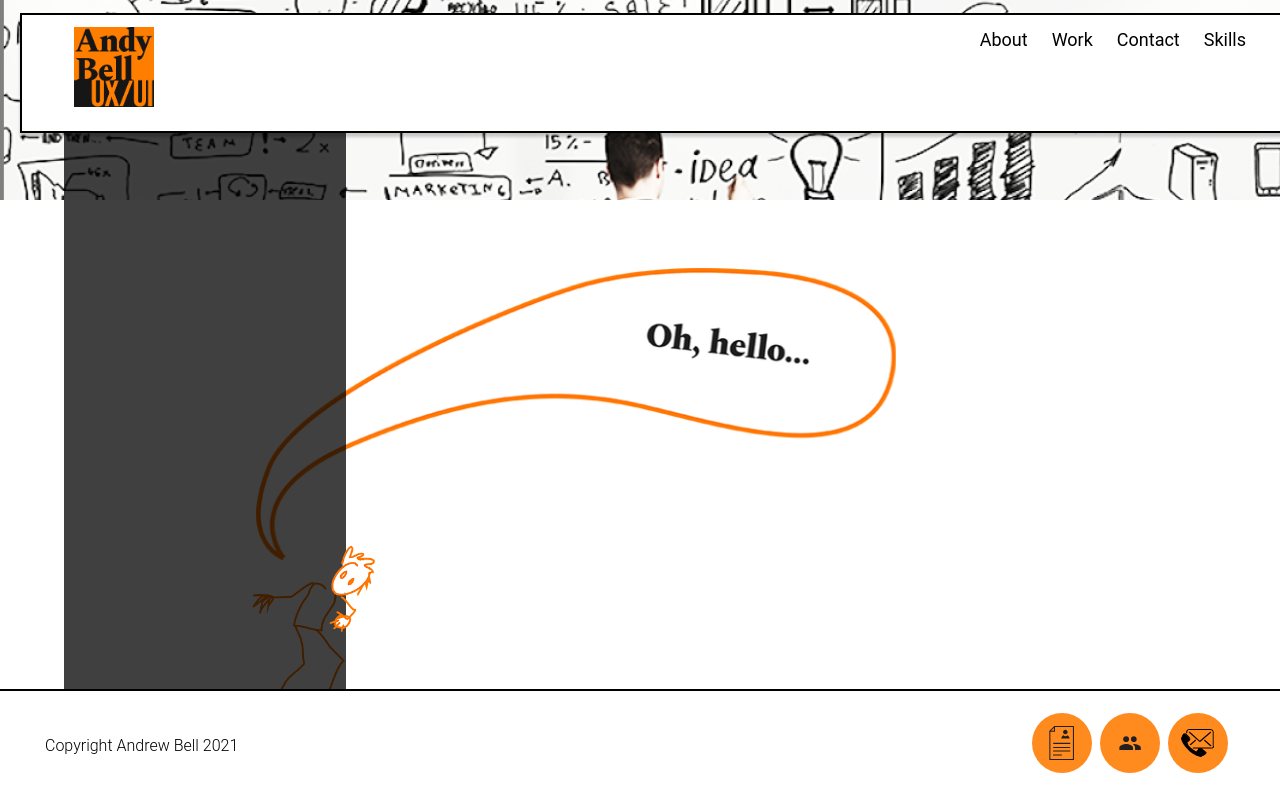
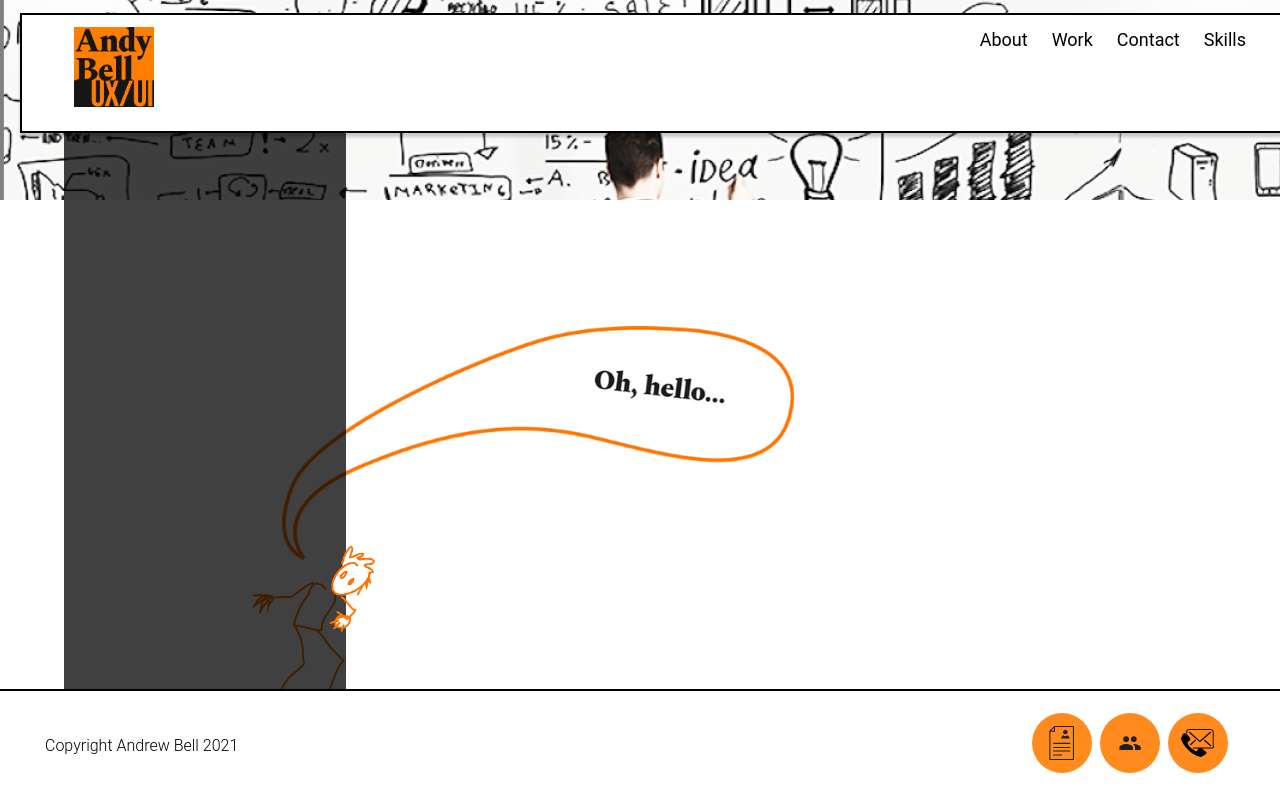
Before and after one commit to brittlerattle/UX_UI_HW_20, a plain HTML site: page index.html in a window 1280 px wide. Drawn offline with nearby package versions, Linux system fonts and the light colour scheme.

Commit message:
Update style.css

```diff
--- a/css/style.css
+++ b/css/style.css
@@ -111,8 +111,8 @@ body {
       position:fixed;
       z-index: 0;
       overflow: hidden;
-      left: 20vw;
-      width: 50%;
+      left: 22vw;
+      width: 40vw;
       bottom: 30vh;
     }
 
```
